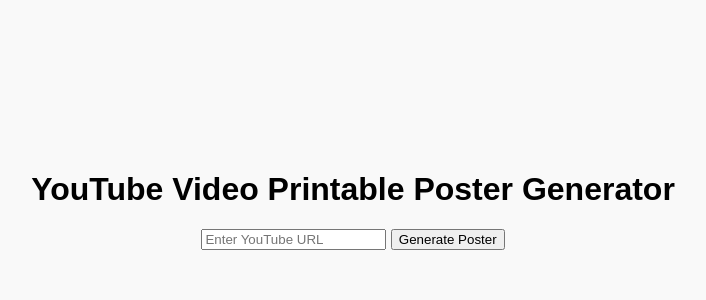
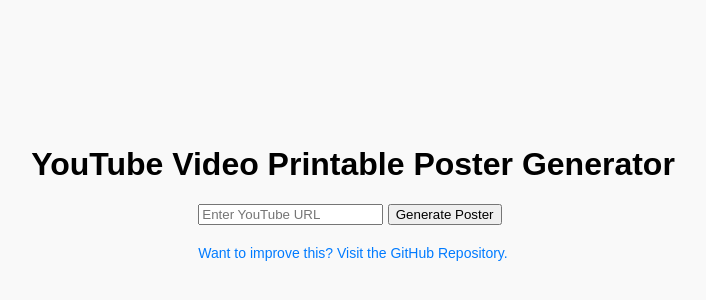
Before and after one commit to mofosyne/YouTubePrintablePosterGenerator, a plain HTML site: page index.html in a window 1280 px wide. Shown: the part 190-490 px from the top of the page, without its empty margins (287-993 px from the left). Drawn offline with Linux system fonts and the light colour scheme.

Commit message:
Update index.html

```diff
--- a/index.html
+++ b/index.html
@@ -60,6 +60,18 @@
             margin-top: 10px;
             margin-bottom: 10px;
         }
+        #github-link {
+            margin-top: 20px;
+            font-size: 14px;
+            color: #007bff;
+        }
+        #github-link a {
+            text-decoration: none;
+            color: #007bff;
+        }
+        #github-link a:hover {
+            text-decoration: underline;
+        }
         @media print {
             body * {
                 visibility: hidden;
@@ -87,6 +99,9 @@
             <button onclick="generatePoster()">Generate Poster</button>
             <div id="print">
                 <button onclick="window.print()">Print Poster</button>
+            </div>
+            <div id="github-link">
+                <p>Want to improve this? Visit the <a href="https://github.com/mofosyne/YoutTubePrintablePosterGenerator/" target="_blank">GitHub Repository</a>.</p>
             </div>
         </div>
 
```
